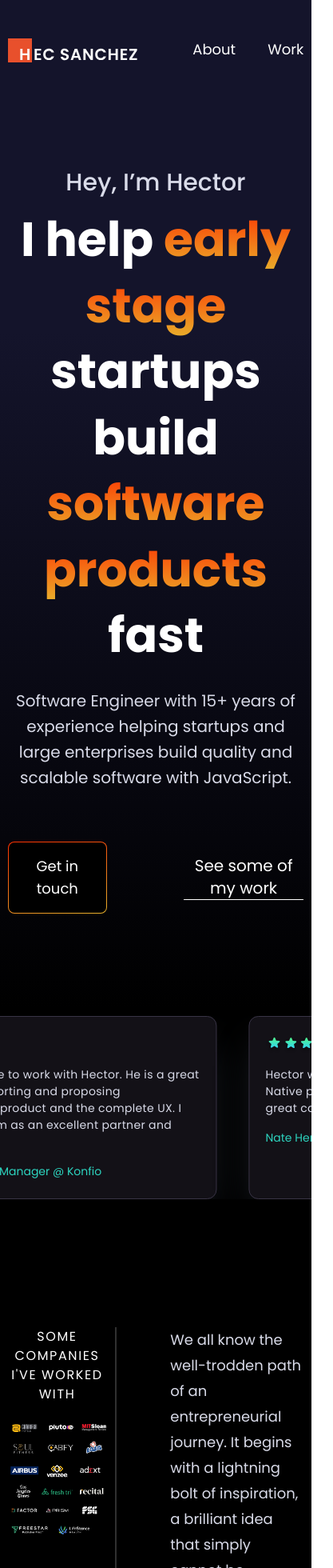
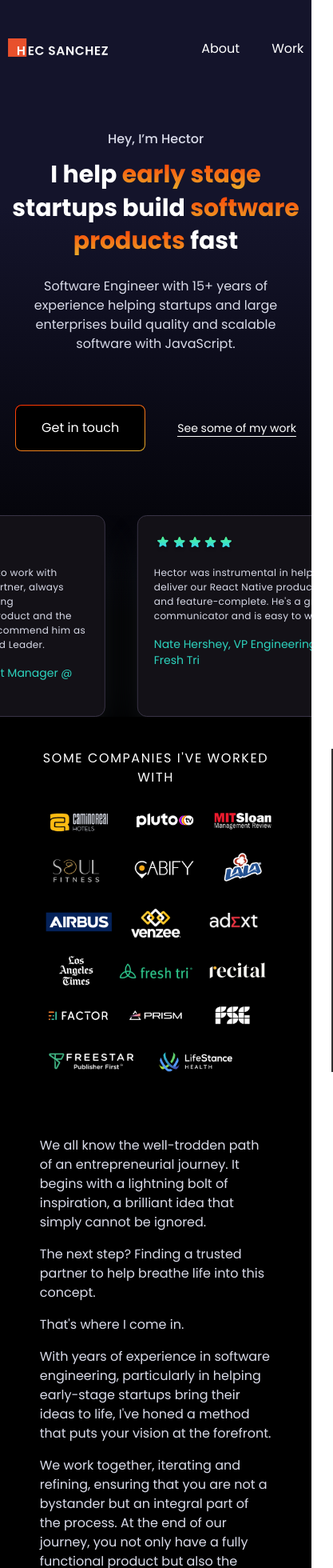
Before and after one commit to hecsanchez/hecsanchez.com, a Next.js app: page / in a window 390 px wide. Shown: the top 1960 px of the page at 80% size, 417 px wide, since content can reach past the window. Built offline with nearby package versions, Linux system fonts and the light colour scheme.

Commit message:
responsive

```diff
--- a/src/app/about/page.tsx
+++ b/src/app/about/page.tsx
@@ -13,18 +13,18 @@ export default function About() {
                 <div className="mt-12">
                     <Wrapper >
                         <div className="relative z-10 max-w-4xl m-auto text-center">
-                            <p className="text-lg font-medium tracking-widest antialiased antialiased m-auto text-center">
+                            <p className="text-md md:text-lg font-medium tracking-widest antialiased antialiased m-auto text-center">
                                 <span className="bg-text">ABOUT</span>
                             </p>
-                            <h1 className="text-6xl font-bold leading-snug antialiased inline block">
+                            <h1 className="text-3xl md:text-6xl font-bold leading-snug antialiased inline block">
                                 Come say hi!
                             </h1>
                         </div>
                     </Wrapper>
                 </div>
-                <div className="max-w-6xl m-auto mt-24 mb-40">
-                    <div className="flex">
-                        <div  className="w-2/3 pr-20 text-xl leading-normal">
+                <div className="max-w-6xl m-auto mt-10 mb-10 sm:mt-24 sm:mb-40 px-10 sm:px-0">
+                    <div className="flex flex-col-reverse md:flex-row">
+                        <div  className="md:w-2/3 md:pr-20 text-base md:text-xl leading-normal">
                             <p className="mb-4">Hey! I&apos;m Hector, my friends call me Hec.</p>
                             <p className="mb-4">I&apos;ve been building stuff for the web since 2008. Started building out WordPress sites, then joined a Marketing Agency to build sites for their clients. After that I started my own Product agency which lasted for 3 years and then went on to work for several startups and large enterprises.</p>
                             <p className="mb-4">In my journey as a Product Engineer I have built full products from scratch using JavaScript, and I have always had an itch to build my own products applying everything I&apos; ve learnt over the past 15 years.</p>
@@ -39,9 +39,9 @@ export default function About() {
                                 <EmailButton/>
                             </div>
                         </div>
-                        <div className="w-1/3">
-                            <div className="flex">
-                                <Image src={hecsanchez} className="rounded-full overflow-hidden h-96 w-96" alt="Hec Sanchez" />
+                        <div className="md:w-1/3">
+                            <div className="flex px-10 md:px-0">
+                                <Image src={hecsanchez} className="rounded-full overflow-hidden h-52 w-52 m-auto mb-10 sm:mb-0 sm:h-96 sm:w-96" alt="Hec Sanchez" />
                             </div>
                         </div>
                     </div>
--- a/src/app/page.tsx
+++ b/src/app/page.tsx
@@ -12,24 +12,24 @@ export default function Home() {
     <main className="flex flex-col min-h-screen">
         <div>
             <Header/>
-            <div className="mt-20">
+            <div className="mt-10 sm:mt-20">
                 <Wrapper >
                     <div className="relative z-10 max-w-4xl m-auto text-center">
-                        <p className="text-3xl font-medium antialiased mb-3 antialiased">
+                        <p className="text-md sm:text-3xl font-medium antialiased mb-3 antialiased">
                             <span>Hey, I’m Hector</span>
                         </p>
-                        <h1 className="text-6xl font-bold leading-snug antialiased inline block">
+                        <h1 className="text-3xl sm:text-6xl font-bold leading-snug antialiased inline block">
                             I help <span className="bg-text">early stage</span> startups build <span className="bg-text">software products</span> fast
                         </h1>
-                        <p className="text-xl mt-6 max-w-[800px] m-auto antialiased leading-8">Software Engineer with 15+ years of experience helping startups and large enterprises build quality and scalable software with JavaScript.</p>
-                        <div className="flex gap-24 items-center mt-16 mb-10 justify-center">
+                        <p className="text-base sm:text-xl mt-6 max-w-[800px] m-auto antialiased leading-normal sm:leading-8">Software Engineer with 15+ years of experience helping startups and large enterprises build quality and scalable software with JavaScript.</p>
+                        <div className="flex gap-10 sm:gap-24 items-center mt-16 mb-10 justify-center">
                             <EmailButton/>
-                            <Link href="/work" className="border-b border-white text-xl antialiased transition">See some of my work</Link>
+                            <Link href="/work" className="border-b border-white text-sm sm:text-xl antialiased transition">See some of my work</Link>
                         </div>
                     </div>
                 </Wrapper>
             </div>
-            <div className="overflow-hidden mt-32">
+            <div className="overflow-hidden mt-20 sm:mt-32">
                 <div className="flex gap-10">
                     {/*<Testimonial*/}
                     {/*    content="Working with Hector has been a great experience. He wrote the first lines for the front-end of our proprietary software and helped it shape to what it is now. With his knowledge and ability to infuse empathy into every line of code also helped us build a strong front-end team."*/}
@@ -71,14 +71,14 @@ export default function Home() {
                     />
                 </div>
             </div>
-            <div className="mt-40 mb-40">
+            <div className="mt-10 mb-10 sm:mt-40 sm:mb-40">
                 <div className="max-w-[1200px] w-[95%] m-auto">
-                    <div className="flex relative justify-between">
-                        <div className="w-1/3 flex flex-col items-center justify-start delimiter relative">
+                    <div className="sm:flex relative justify-between">
+                        <div className="sm:w-1/3 px-10 sm:px-0 flex flex-col items-center justify-start delimiter relative mb-20 sm:mb-0">
                             <h2 className="text-md uppercase font-base tracking-widest text-center mb-5">Some companies I&apos;ve worked with</h2>
                             <Image alt="client logos" src={logosVertical} />
                         </div>
-                        <div className="w-2/3 pl-20 leading-8 text-lg font-light antialiased">
+                        <div className="sm:w-2/3 px-10 sm:pl-20 leading-6 sm:leading-8 text-base sm:text-lg font-light antialiased">
                             <p className="mb-4">We all know the well-trodden path of an entrepreneurial journey. It begins with a lightning bolt of inspiration, a brilliant idea that simply cannot be ignored.</p>
                             <p className="mb-4"> The next step? Finding a trusted partner to help breathe life into this concept.</p>
                             <p className="mb-4">That&apos;s where I come in.</p>
--- a/src/components/Button.tsx
+++ b/src/components/Button.tsx
@@ -11,7 +11,7 @@ export const Button: FC<ButtonProps> = ({ children, className, onClick}) => {
     return (
         <div className="button-container hover:scale-105 transition duration-300 active:top-1">
             <span className="button-bg"></span>
-            <button onClick={onClick} className={clsx("button flex px-8 py-4 text-white block rounded-lg text-lg", className)}>
+            <button onClick={onClick} className={clsx("button flex px-8 py-4 text-white block rounded-lg text-base sm:text-lg", className)}>
                 {children}
             </button>
         </div>
--- a/src/components/Header.tsx
+++ b/src/components/Header.tsx
@@ -7,9 +7,9 @@ export const Header = () => {
     return (
         <div className="py-12">
             <Wrapper>
-                <div className="flex justify-between">
-                    <Link href="/"><Image src={Logo} alt="hecsanchez logo"/></Link>
-                    <div className="flex gap-10 text-lg">
+                <div className="flex justify-between items-center">
+                    <Link href="/"><Image src={Logo} width={160} alt="hecsanchez logo"/></Link>
+                    <div className="flex gap-10 text-base sm:text-lg">
                         <Link href="/about">About</Link>
                         <Link href="/work">Work</Link>
                     </div>
--- a/src/components/Testimonial.tsx
+++ b/src/components/Testimonial.tsx
@@ -9,9 +9,9 @@ interface TestimonialProps {
 
 export const Testimonial: FC<TestimonialProps> = ({ content, author }) => {
     return (
-        <div className="ticker border border-[#393446] p-5 py-6 min-w-[450px] max-w-xl rounded-xl bg-[#131117] shadow-2xl shadow-slate-500/30">
+        <div className="ticker border border-[#393446] p-5 py-6 min-w-[300px] sm:min-w-[450px] max-w-xl rounded-xl bg-[#131117] shadow-2xl shadow-slate-500/30">
             <Image src={stars} width={100} alt='stars'/>
-            <p className="text-sm mt-4 tracking-wide leading-normal">{content}</p>
+            <p className="text-xs sm:text-sm mt-4 tracking-wide leading-normal">{content}</p>
             <p className="text-teal-400 text-sm mt-4">{ author }</p>
         </div>
     )
```
